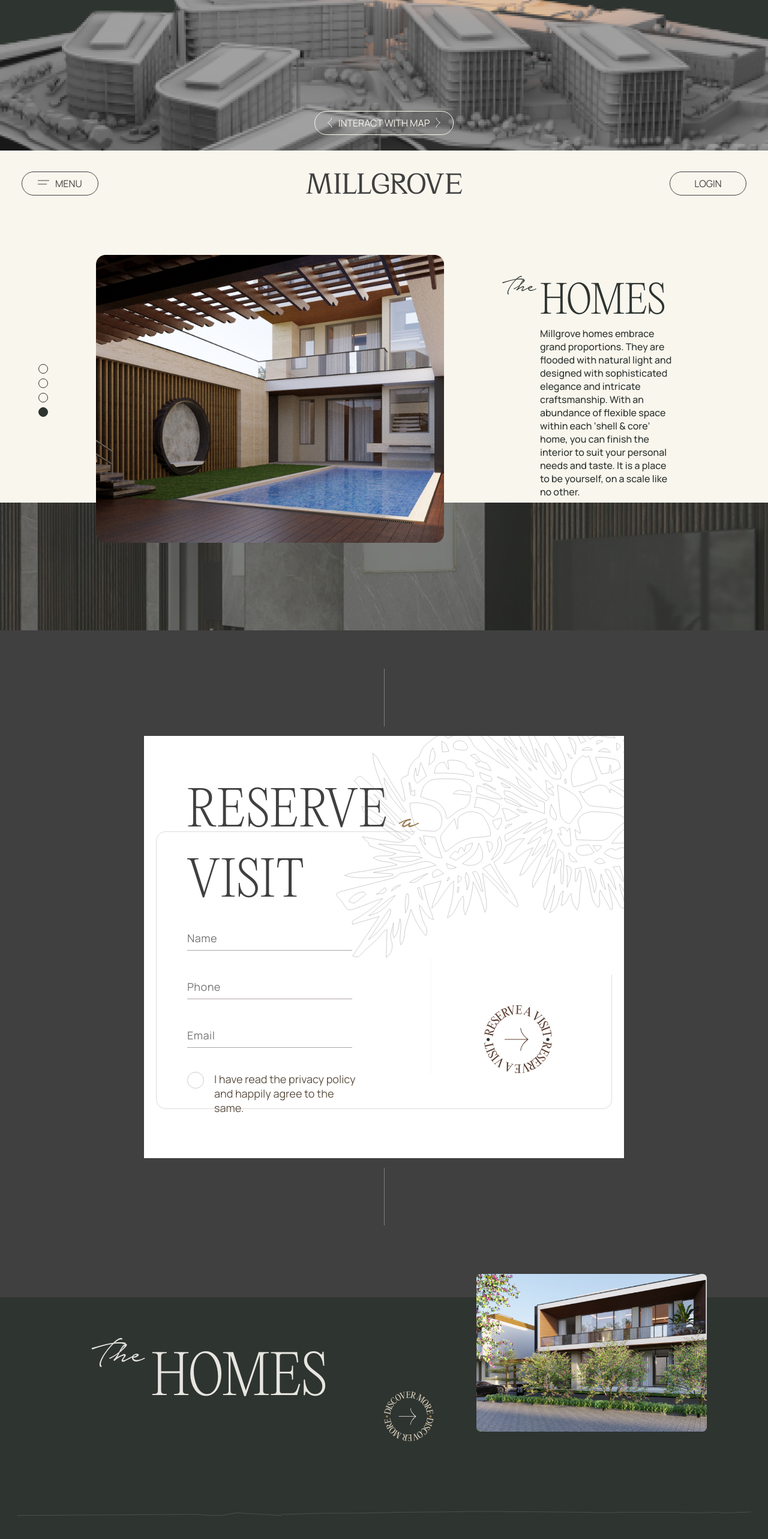
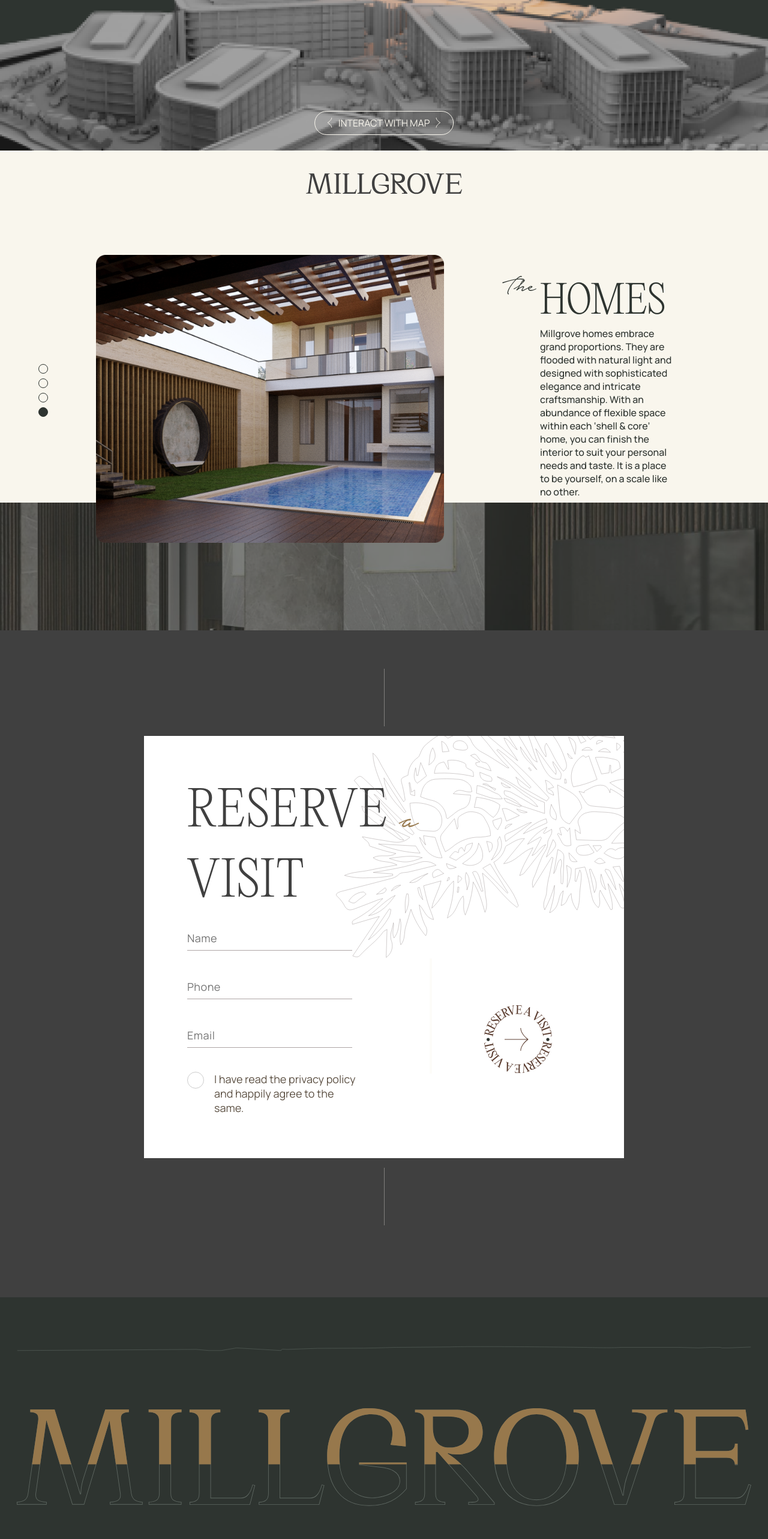
Before and after one commit to sachinsharma92/millgrove-landing-page, a React (Create React App) app: page / in a window 1280 px wide. Shown: the part 3455-6021 px from the top of the page at 60% size. Built offline with nearby package versions, Linux system fonts and the light colour scheme.

Commit message:
Remove border,footer text,cta
removed reservation card border,menu and login cta,and footer image and text

```diff
--- a/src/components/Header/Header.js
+++ b/src/components/Header/Header.js
@@ -9,9 +9,11 @@ const customStyles={color:"#404040",borderColor:"#404040"}
 const Header = ({ children, defaultElements = true }) => {
     return (
         <header className={styles.header}>
-            {defaultElements && <Button customStyles={customStyles} text="MENU" type={'secondary'} leftIcon={<MENU_FOLDS style={{stroke:"#404040"}} />} />}
+            {/* {defaultElements && <Button customStyles={customStyles} text="MENU" type={'secondary'} leftIcon={<MENU_FOLDS style={{stroke:"#404040"}} />} />} */}
+            <span></span>
             {defaultElements && <h2><MILLGROVE_LOGO style={{color:"#404040"}} /></h2>}
-            {defaultElements && <Button customStyles={customStyles} type={'secondary'} text="LOGIN"/>}
+            {/* {defaultElements && <Button customStyles={customStyles} type={'secondary'} text="LOGIN"/>} */}
+            <span></span>
             {!defaultElements && children}
         </header>
     )
--- a/src/views/Footer/Footer.js
+++ b/src/views/Footer/Footer.js
@@ -7,11 +7,9 @@ import rectangleHouse from '../../assets/images/rectangle-house.png'
 const Footer = () => {
     return (
         <div className={styles.footerWrapper}>
-           <h4><sup>The</sup><span>Homes</span></h4>
+           {/* <h4><sup>The</sup><span>Homes</span></h4>
            <Discover className={styles.discover}/>
-           {/* <div className={styles.houseWrapper}>
-           </div> */}
-            <img className={styles.houseImg} src={rectangleHouse} alt='House' width='628' height='430'/>
+            <img className={styles.houseImg} src={rectangleHouse} alt='House' width='628' height='430'/> */}
            <CROOKED_LINE className={styles.crookedLine}/>
            <BRANDNAME_HALF_SOLID_TEXT className={styles.brandName}/>
            <div className={styles.footerLinksWrapper}>
--- a/src/views/Reservation/Reservation.js
+++ b/src/views/Reservation/Reservation.js
@@ -11,7 +11,7 @@ const Reservation = () => {
         <div>
             <div className={styles.verticalDash}></div>
             <div className={styles.reservationCard}>
-                <Border className={styles.halfBorder} />
+                {/* <Border className={styles.halfBorder} /> */}
                 <TreePrint className={styles.treePrint} />
                 <ReservationForm />
                 <RESERVE_VISIT className={styles.reserveVisit}/>
```
